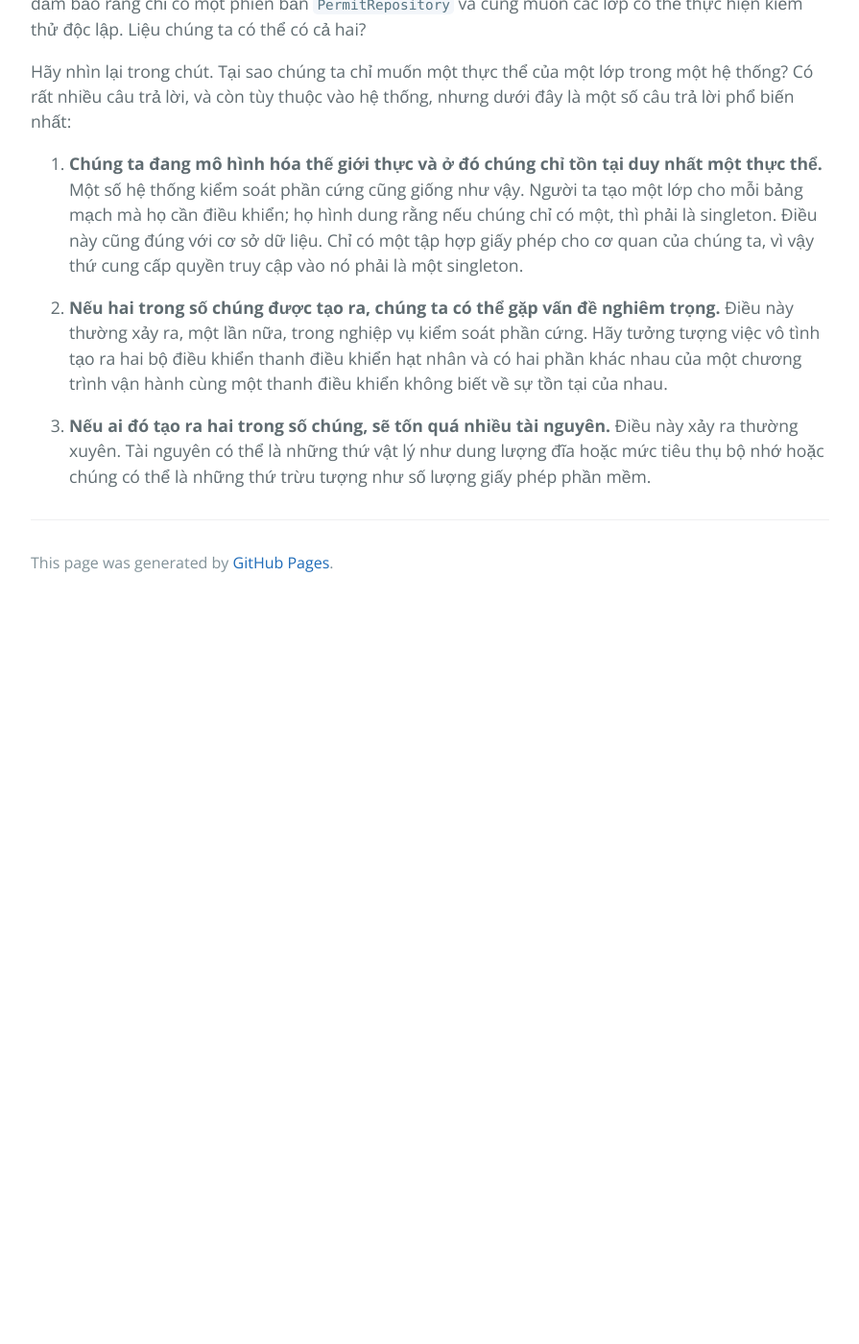
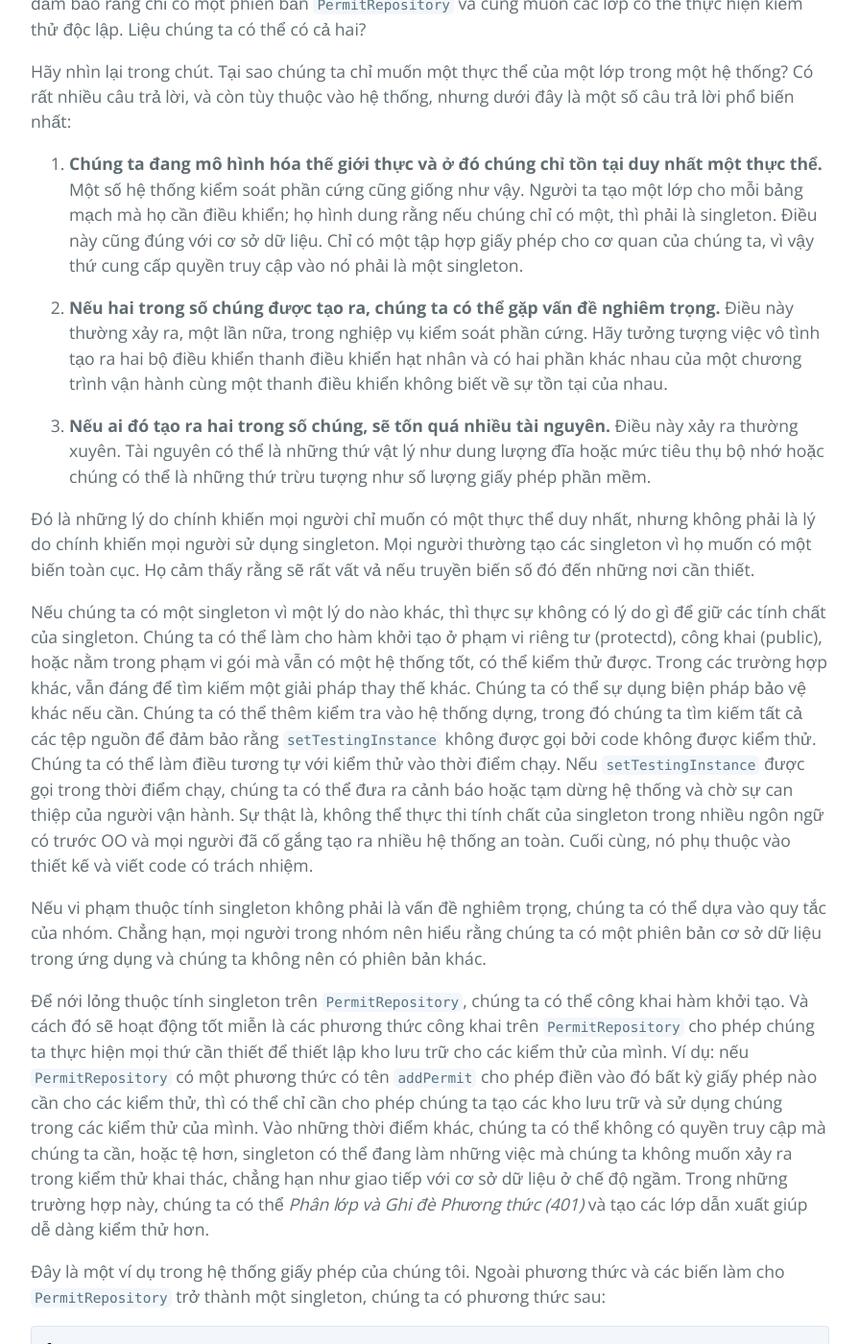
Before and after one commit to HaiBV/haibv.github.io, a Jekyll site: the page built from working-effectively-with-legacy-code/chapter-9-i-cant-get-this-class-into-a-test-harness.md, in a window 1280 px wide and 1400 px high, scrolled down 17972 px. Shown: the whole window at 96% size, without its empty margins (192-1087 px from the left). Built offline with Jekyll 4.4.1, drawn with Linux system fonts in a browser that asks for light colours; our own code applies the rules of GitHub Pages for plain Markdown files; before the commit the page ends 18602 px from its top, so only the background shows below that; some of the changed text lies outside the part shown.

Commit message:
Book - Working Efectively with Legacy Code - P2 - C9

````diff
--- a/working-effectively-with-legacy-code/chapter-9-i-cant-get-this-class-into-a-test-harness.md
+++ b/working-effectively-with-legacy-code/chapter-9-i-cant-get-this-class-into-a-test-harness.md
@@ -529,3 +529,45 @@ Hãy nhìn lại trong chút. Tại sao chúng ta chỉ muốn một thực th
 2. **Nếu hai trong số chúng được tạo ra, chúng ta có thể gặp vấn đề nghiêm trọng.** Điều này thường xảy ra, một lần nữa, trong nghiệp vụ kiểm soát phần cứng. Hãy tưởng tượng việc vô tình tạo ra hai bộ điều khiển thanh điều khiển hạt nhân và có hai phần khác nhau của một chương trình vận hành cùng một thanh điều khiển không biết về sự tồn tại của nhau.
 
 3. **Nếu ai đó tạo ra hai trong số chúng, sẽ tốn quá nhiều tài nguyên.** Điều này xảy ra thường xuyên. Tài nguyên có thể là những thứ vật lý như dung lượng đĩa hoặc mức tiêu thụ bộ nhớ hoặc chúng có thể là những thứ trừu tượng như số lượng giấy phép phần mềm.
+
+Đó là những lý do chính khiến mọi người chỉ muốn có một thực thể duy nhất, nhưng không phải là lý do chính khiến mọi người sử dụng singleton. Mọi người thường tạo các singleton vì họ muốn có một biến toàn cục. Họ cảm thấy rằng sẽ rất vất vả nếu truyền biến số đó đến những nơi cần thiết.
+
+Nếu chúng ta có một singleton vì một lý do nào khác, thì thực sự không có lý do gì để giữ các tính chất của singleton. Chúng ta có thể làm cho hàm khởi tạo ở phạm vi riêng tư (protectd), công khai (public), hoặc nằm trong phạm vi gói mà vẫn có một hệ thống tốt, có thể kiểm thử được. Trong các trường hợp khác, vẫn đáng để tìm kiếm một giải pháp thay thế khác. Chúng ta có thể sự dụng biện pháp bảo vệ khác nếu cần. Chúng ta có thể thêm kiểm tra vào hệ thống dựng, trong đó chúng ta tìm kiếm tất cả các tệp nguồn để đảm bảo rằng `setTestingInstance` không được gọi bởi code không được kiểm thử. Chúng ta có thể làm điều tương tự với kiểm thử vào thời điểm chạy. Nếu `setTestingInstance` được gọi trong thời điểm chạy, chúng ta có thể đưa ra cảnh báo hoặc tạm dừng hệ thống và chờ sự can thiệp của người vận hành. Sự thật là, không thể thực thi tính chất của singleton trong nhiều ngôn ngữ có trước OO và mọi người đã cố gắng tạo ra nhiều hệ thống an toàn. Cuối cùng, nó phụ thuộc vào thiết kế và viết code có trách nhiệm.
+
+Nếu vi phạm thuộc tính singleton không phải là vấn đề nghiêm trọng, chúng ta có thể dựa vào quy tắc của nhóm. Chẳng hạn, mọi người trong nhóm nên hiểu rằng chúng ta có một phiên bản cơ sở dữ liệu trong ứng dụng và chúng ta không nên có phiên bản khác.
+
+Để nới lỏng thuộc tính singleton trên `PermitRepository`, chúng ta có thể công khai hàm khởi tạo. Và cách đó sẽ hoạt động tốt miễn là các phương thức công khai trên `PermitRepository` cho phép chúng ta thực hiện mọi thứ cần thiết để thiết lập kho lưu trữ cho các kiểm thử của mình. Ví dụ: nếu `PermitRepository` có một phương thức có tên `addPermit` cho phép điền vào đó bất kỳ giấy phép nào cần cho các kiểm thử, thì có thể chỉ cần cho phép chúng ta tạo các kho lưu trữ và sử dụng chúng trong các kiểm thử của mình. Vào những thời điểm khác, chúng ta có thể không có quyền truy cập mà chúng ta cần, hoặc tệ hơn, singleton có thể đang làm những việc mà chúng ta không muốn xảy ra trong kiểm thử khai thác, chẳng hạn như giao tiếp với cơ sở dữ liệu ở chế độ ngầm. Trong những trường hợp này, chúng ta có thể _Phân lớp và Ghi đè Phương thức (401)_ và tạo các lớp dẫn xuất giúp dễ dàng kiểm thử hơn.
+
+Đây là một ví dụ trong hệ thống giấy phép của chúng tôi. Ngoài phương thức và các biến làm cho `PermitRepository` trở thành một singleton, chúng ta có phương thức sau:
+
+```java
+{
+	...
+	public Permit findAssociatedPermit(PermitNotice notice) {
+		// open permit database
+		...
+		// select using values in notice
+		...
+		// verify we have only one matching permit, if not report error
+		...
+		// return the matching permit
+		...
+	}
+}
+```
+
+Nếu chúng ta muốn tránh giao tiếp với cơ sở dữ liệu, chúng ta có thể phân lớp `PermitRepository` như sau:
+
+```java
+public class TestingPermitRepository extends PermitRepository
+{
+	private Map permits = new HashMap();
+	public void addAssociatedPermit(PermitNotice notice, permit) {
+		permits.put(notice, permit);
+	}
+
+	public Permit findAssociatedPermit(PermitNotice notice) {
+		return (Permit)permits.get(notice);
+	}
+}
+```
````
